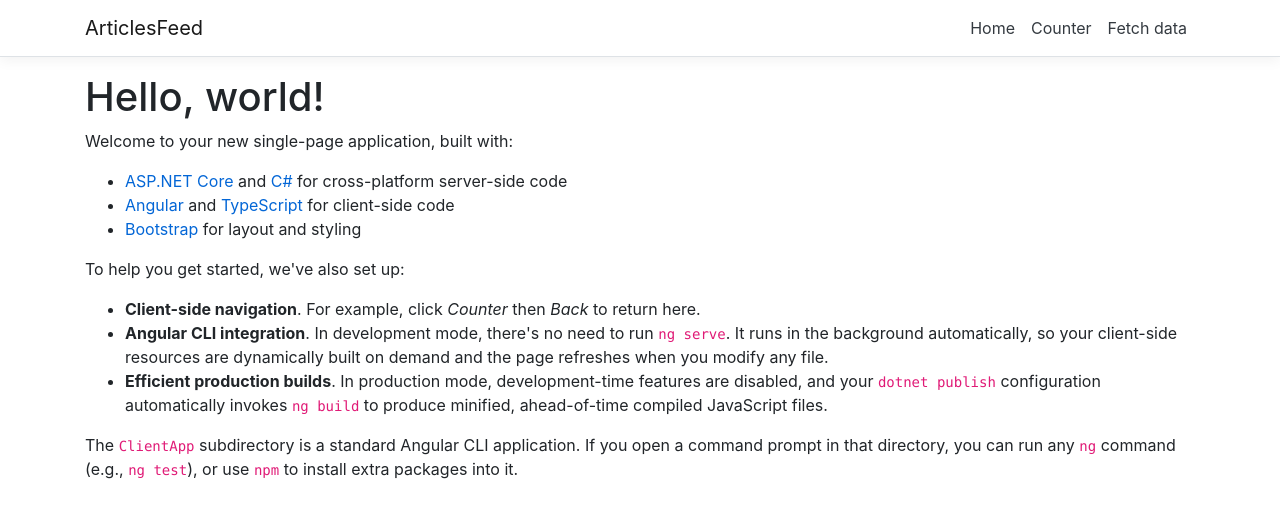
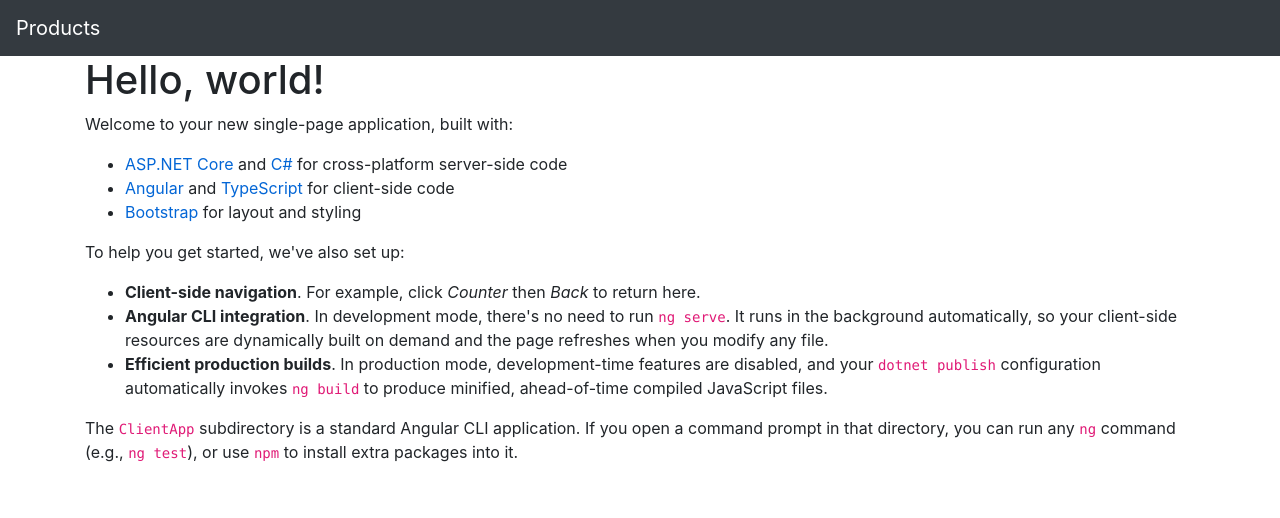
Before and after one commit to dimOk00/ArticlesFeed, an Angular app in the folder ClientApp/: page / in a window 1280 px wide. Shown: the top 518 px of the page. Built offline with nearby package versions, Linux system fonts and the light colour scheme.

Commit message:
Update nav bar

```diff
--- a/ClientApp/src/app/nav-menu/nav-menu.component.html
+++ b/ClientApp/src/app/nav-menu/nav-menu.component.html
@@ -1,44 +1,5 @@
 <header>
-  <nav
-    class="navbar navbar-expand-sm navbar-toggleable-sm navbar-light bg-white border-bottom box-shadow mb-3"
-  >
-    <div class="container">
-      <a class="navbar-brand" [routerLink]="['/']">ArticlesFeed</a>
-      <button
-        class="navbar-toggler"
-        type="button"
-        data-toggle="collapse"
-        data-target=".navbar-collapse"
-        aria-label="Toggle navigation"
-        [attr.aria-expanded]="isExpanded"
-        (click)="toggle()"
-      >
-        <span class="navbar-toggler-icon"></span>
-      </button>
-      <div
-        class="navbar-collapse collapse d-sm-inline-flex flex-sm-row-reverse"
-        [ngClass]="{ show: isExpanded }"
-      >
-        <ul class="navbar-nav flex-grow">
-          <li
-            class="nav-item"
-            [routerLinkActive]="['link-active']"
-            [routerLinkActiveOptions]="{ exact: true }"
-          >
-            <a class="nav-link text-dark" [routerLink]="['/']">Home</a>
-          </li>
-          <li class="nav-item" [routerLinkActive]="['link-active']">
-            <a class="nav-link text-dark" [routerLink]="['/counter']"
-              >Counter</a
-            >
-          </li>
-          <li class="nav-item" [routerLinkActive]="['link-active']">
-            <a class="nav-link text-dark" [routerLink]="['/fetch-data']"
-              >Fetch data</a
-            >
-          </li>
-        </ul>
-      </div>
-    </div>
+  <nav class="navbar navbar-expand-sm bg-dark navbar-dark sticky-top">
+    <a class="navbar-brand" [routerLink]="['/']">Products</a>
   </nav>
 </header>
```
